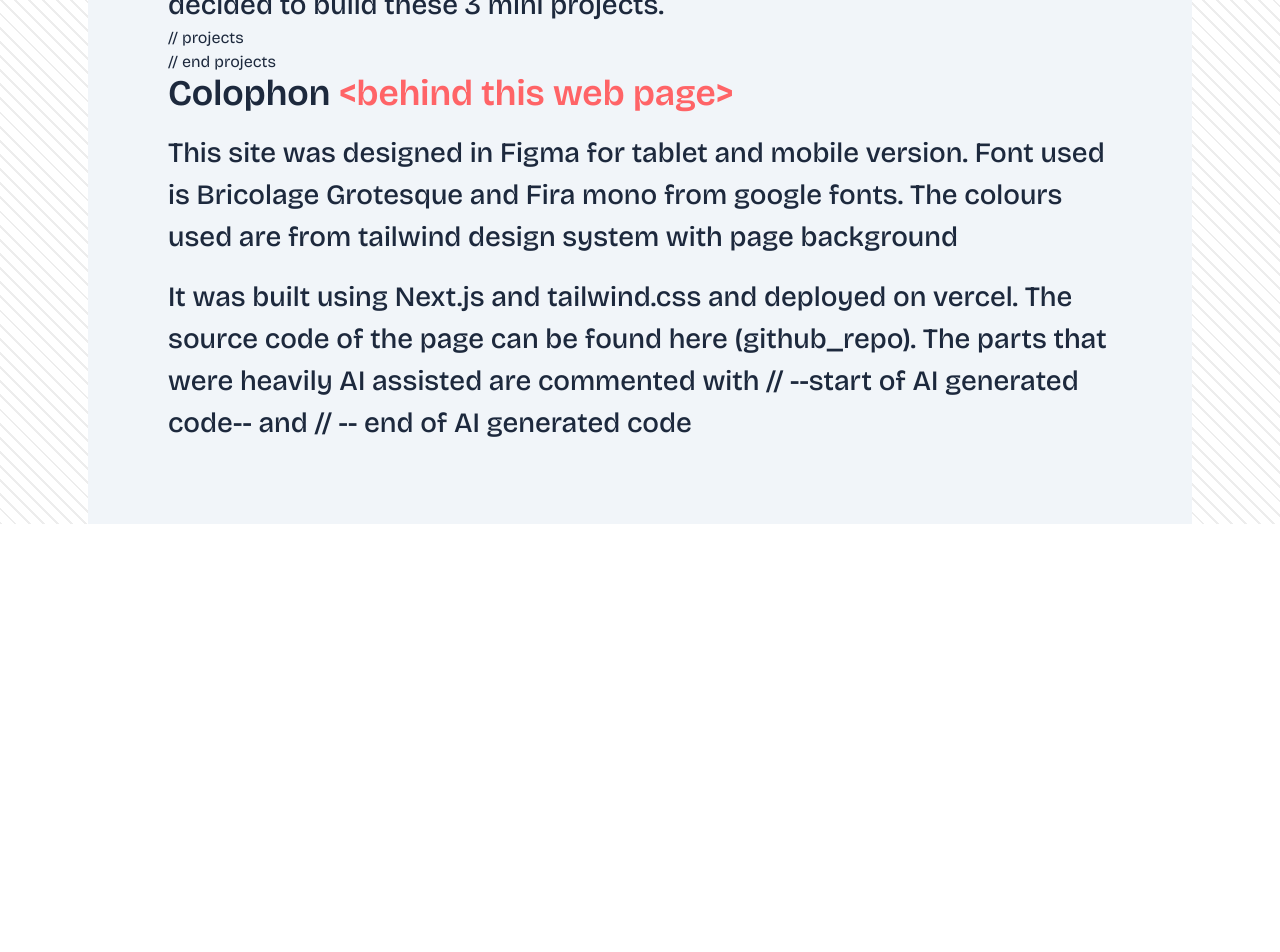
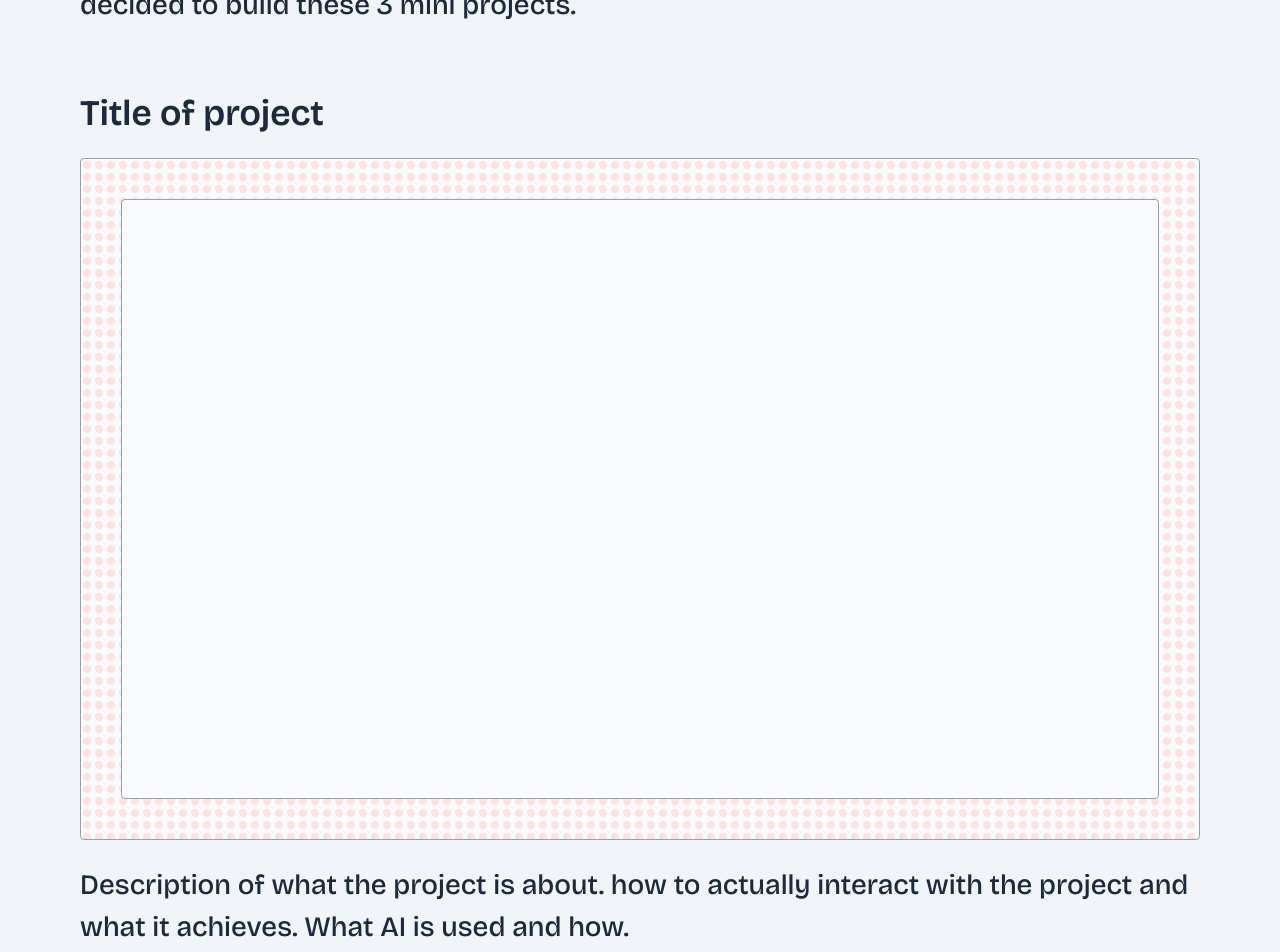
Before and after one commit to kazoomarc/mwala-application-for-tau, a Next.js app: page / in a window 1280 px wide. Shown: the part 820-1772 px from the top of the page. Before the commit the page ends 1344 px from the top, so only its background shows below. Built offline with nearby package versions, Linux system fonts and the light colour scheme.

Commit message:
add content

```diff
--- a/app/layout.tsx
+++ b/app/layout.tsx
@@ -1,5 +1,5 @@
 import type { Metadata } from "next";
-import { Bricolage_Grotesque } from "next/font/google";
+import { Bricolage_Grotesque, Fira_Mono } from "next/font/google";
 import "./globals.css";
 
 const bricolage_Grotesque = Bricolage_Grotesque({
@@ -7,8 +7,13 @@ const bricolage_Grotesque = Bricolage_Grotesque({
   subsets: ["latin"],
 });
 
+const fira_mono = Fira_Mono({
+  variable: "--font-fira-mono",
+  weight: "400",
+});
+
 export const metadata: Metadata = {
-  title: "Application  for Tau",
+  title: "Application for Tau",
   description: "Generated by create next app",
 };
 
@@ -19,7 +24,9 @@ export default function RootLayout({
 }>) {
   return (
     <html lang="en">
-      <body className={`${bricolage_Grotesque.variable} antialiased`}>
+      <body
+        className={`${bricolage_Grotesque.variable} ${fira_mono.variable} antialiased`}
+      >
         {children}
       </body>
     </html>
--- a/app/page.tsx
+++ b/app/page.tsx
@@ -7,11 +7,11 @@ export default function Home() {
       // start of ai gen code
       style={{
         backgroundImage:
-          "repeating-linear-gradient(45deg, rgb(237, 237, 237) 0px, rgb(237, 237, 237) 2px, transparent 2px, transparent 10px)",
+          "repeating-linear-gradient(45deg, rgb(255, 255, 255) 0px, rgb(248, 248, 248) 2px, transparent 2px, transparent 10px)",
       }}
       // end of ai gen code
     >
-      <div className=" min-h-screen p-8 pb-20 max-w-[1800px] text-slate-800 sm:p-20 font-[family-name:var(--font-bricolage-sans)] bg-slate-100">
+      <div className="p-8 pb-20 max-w-[1800px] text-slate-800 sm:p-20 font-[family-name:var(--font-bricolage-sans)] bg-slate-100">
         <div>
           <div>
             <div className="flex items-center gap-2">
@@ -66,26 +66,53 @@ export default function Home() {
               I have decided to build these 3 mini projects.
             </p>
           </div>
-          // projects
-          <div></div>
-          // end projects
+
           <div>
-            <h1 className="font-semibold text-4xl">
+            <Project />
+            <Project />
+            <Project />
+          </div>
+
+          <div>
+            <h1 className="font-semibold text-4xl mt-14">
               Colophon{" "}
               <span className="text-red-400">&lt;behind this web page&gt;</span>
             </h1>
             <p className="font-medium text-[28px] mt-[18px] max-w-[944px]">
               This site was designed in Figma for tablet and mobile version.
-              Font used is Bricolage Grotesque and Fira mono from google fonts.
+              Font used is{" "}
+              <span className="font-bold">Bricolage Grotesque</span> and{" "}
+              <span className="font-bold">Fira mono</span> from google fonts.
               The colours used are from tailwind design system with page
-              background
+              background:{" "}
+              <span className="bg-slate-800 text-slate-100 rounded-lg px-5 text-[18px]">
+                [slate-100 #000000]
+              </span>{" "}
+              text-color:{" "}
+              <span className="bg-red-100 text-slate-800 rounded-lg px-5 text-[18px]">
+                [slate-800 #00000]
+              </span>{" "}
+              links:{" "}
+              <span className="bg-red-400 text-slate-500 rounded-lg px-5 text-[18px]">
+                [slate-500 #00000]
+              </span>{" "}
+              Decorative red{" "}
+              <span className="bg-red-100 text-red-400 rounded-lg px-5 text-[18px]">
+                [red-400 #00000]
+              </span>
             </p>
             <p className="font-medium text-[28px] mt-[18px] max-w-[944px]">
               It was built using Next.js and tailwind.css and deployed on
               vercel. The source code of the page can be found here
               (github_repo). The parts that were heavily AI assisted are
-              commented with <span>// --start of AI generated code--</span> and{" "}
-              <span>// -- end of AI generated code</span>
+              commented with{" "}
+              <span className="font-[family-name:var(--font-fira-mono)]">
+                // --start of AI generated code--
+              </span>{" "}
+              and{" "}
+              <span className="font-[family-name:var(--font-fira-mono)]">
+                // -- end of AI generated code
+              </span>
             </p>
           </div>
         </div>
@@ -93,3 +120,32 @@ export default function Home() {
     </div>
   );
 }
+
+function Project() {
+  return (
+    <div className="mt-[68px]">
+      <div>
+        <h2 className="font-semibold text-slate-800 text-4xl">
+          Title of project
+        </h2>
+      </div>
+      <div
+        className="bg-slate-50 border border-slate-400 rounded-sm mt-6"
+        // start of ai gen code
+        style={{
+          backgroundImage: `radial-gradient(circle, rgb(254, 226, 226) 4px, transparent 4px)`,
+          backgroundSize: `12px 12px`,
+        }}
+        // end of ai gen code
+      >
+        <div className="bg-slate-50 border border-slate-400 m-[40px] rounded-sm min-h-[600px]"></div>
+      </div>
+      <div>
+        <p className="text-[28px] font-medium mt-6">
+          Description of what the project is about. how to actually interact
+          with the project and what it achieves. What AI is used and how.
+        </p>
+      </div>
+    </div>
+  );
+}
```
